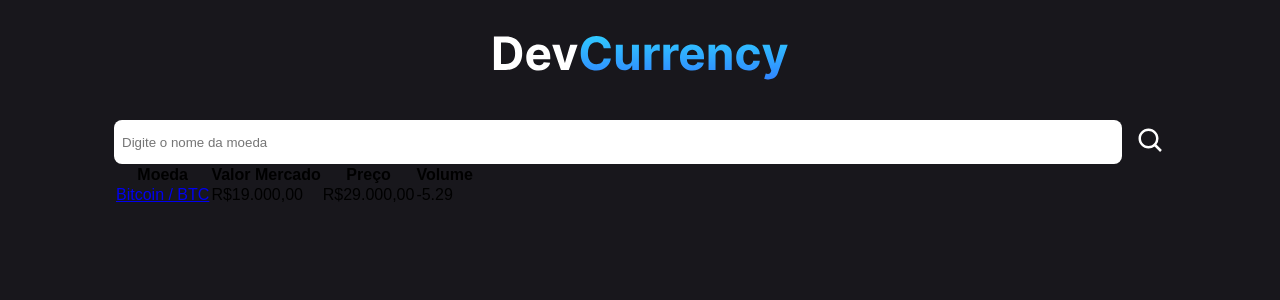
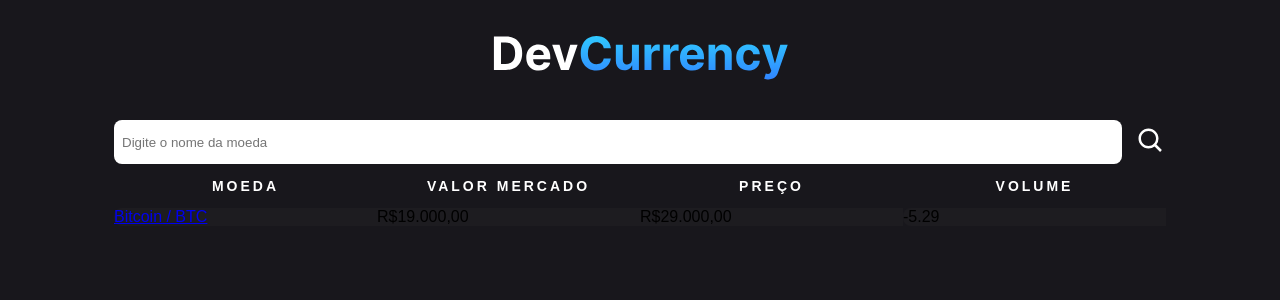
Before and after one commit to gabrielgamboa/crypto, a React (Vite) app: page / in a window 1280 px wide. Shown: the top 300 px of the page. Built offline with nearby package versions, Linux system fonts and the light colour scheme.

Commit message:
feat: apply css in coins table

```diff
--- a/src/pages/home/home.module.css
+++ b/src/pages/home/home.module.css
@@ -21,3 +21,33 @@
     background-color: transparent;
     border: 0;
 }
+
+table {
+    margin: 0;
+    padding: 0;
+    width: 100%;
+    table-layout: fixed;
+    border-collapse: separate;
+    border-spacing: 0 14px;
+}
+
+.tr {
+    background-color: #1d1c20;
+}
+
+td:first-child,
+th:first-child {
+    border-radius: 8px 0 0 8px;
+}
+
+td:last-child,
+th:last-child {
+    border-radius: 8px 0 0 8px;
+}
+
+table th {
+    font-size: 14px;
+    letter-spacing: 3px;
+    color: #fff;
+    text-transform: uppercase;
+}
--- a/src/pages/home/index.tsx
+++ b/src/pages/home/index.tsx
@@ -22,7 +22,7 @@ export function Home() {
                     </tr>
                 </thead>
                 <tbody id='tbody'>
-                    <tr className={styles.trBody}>
+                    <tr className={styles.tr}>
                         <td className={styles.tdLabel}>
                             <Link to="/detail/btc">
                                 <span>Bitcoin</span> / BTC
```
